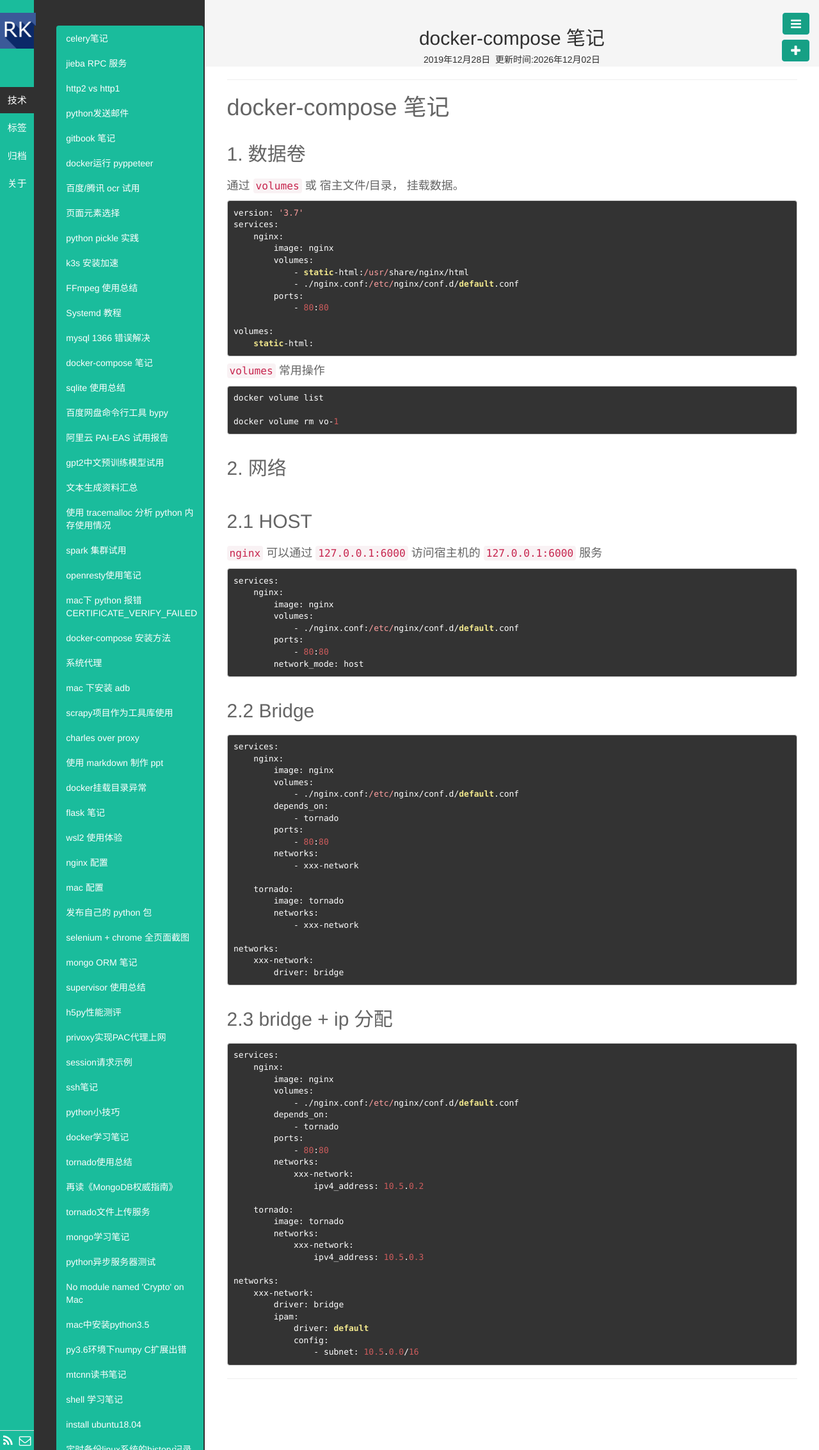
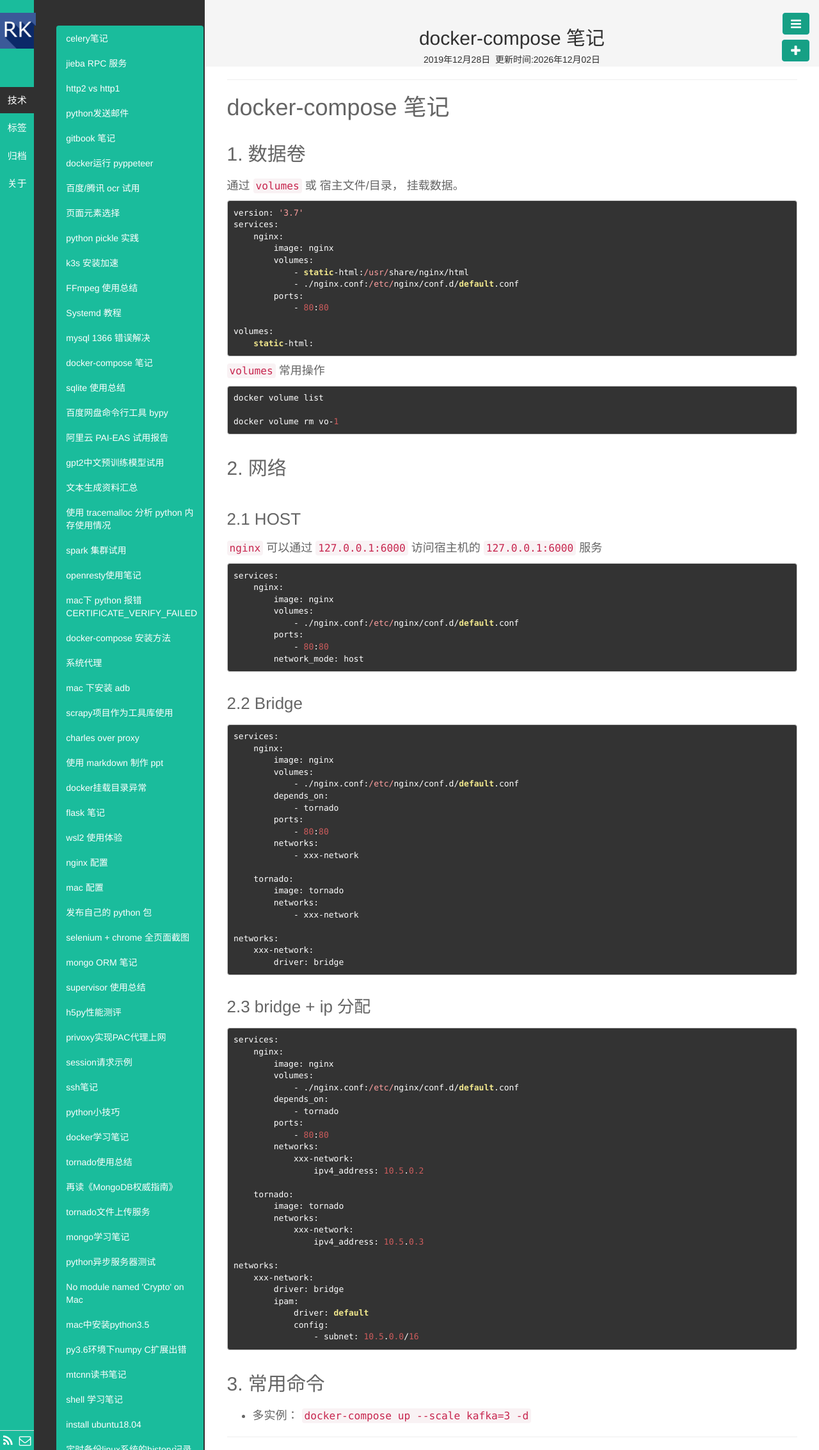
Before and after one commit to fengrk/frkhit.github.io, a Jekyll site: the page built from _posts/blog/2019-12-28-docker_compose.md, in a window 1280 px wide. Shown: the whole page at 64% size. Built offline with Jekyll 4.4.1, drawn with Linux system fonts in a browser that asks for light colours.

Commit message:
Update 2019-12-28-docker_compose.md

````diff
--- a/_posts/blog/2019-12-28-docker_compose.md
+++ b/_posts/blog/2019-12-28-docker_compose.md
@@ -44,7 +44,7 @@ docker volume rm vo-1
 ## 2. 网络
 
 
-## 2.1 HOST
+### 2.1 HOST
 
 `nginx` 可以通过 `127.0.0.1:6000` 访问宿主机的 `127.0.0.1:6000` 服务
 
@@ -60,7 +60,7 @@ services:
 
 ```
 
-## 2.2 Bridge
+### 2.2 Bridge
 
 ```
 services:
@@ -86,7 +86,7 @@ networks:
 
 ```
 
-## 2.3 bridge + ip 分配
+### 2.3 bridge + ip 分配
 
 
 ```
@@ -117,3 +117,7 @@ networks:
             config:
                 - subnet: 10.5.0.0/16
 ```
+
+## 3. 常用命令
+
+- 多实例： `docker-compose up --scale kafka=3 -d`
````
